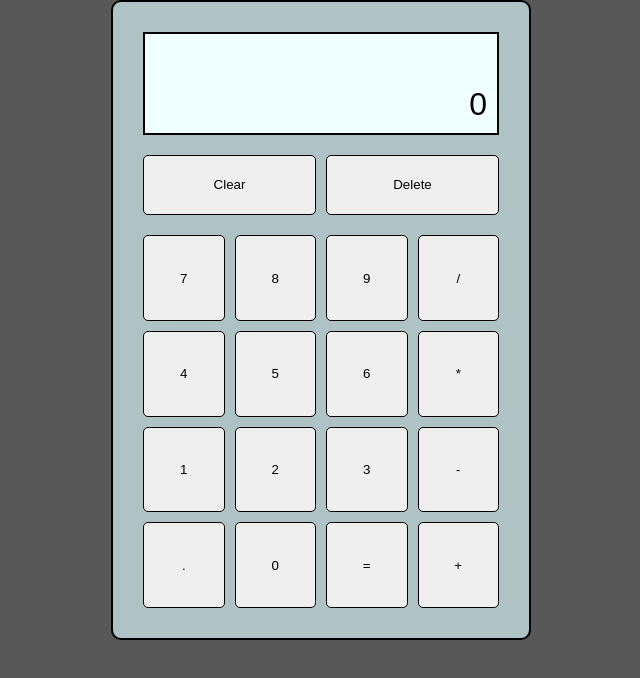
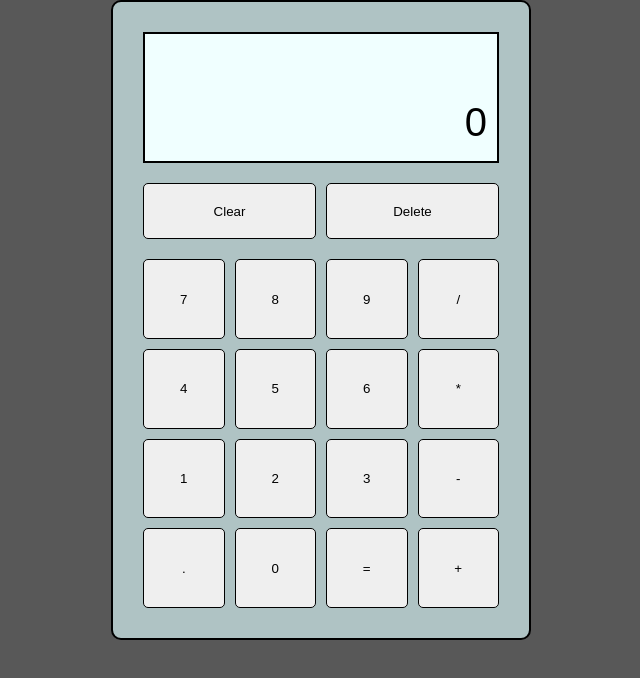
Before and after one commit to aflamiano-career/odin-calculator, a plain HTML site: page index.html in a window 1280 px wide. Shown: the whole page, without its empty margins (319-959 px from the left). Drawn offline with Linux system fonts and the light colour scheme; a web font is replaced by a local one.

Commit message:
display UI cleanup and removed comments

```diff
--- a/scripts.js
+++ b/scripts.js
@@ -102,9 +102,9 @@ mainKeys.forEach((key) => {
                 let result = numberSets.reduce((result, numbers, index) => {
                     return operate(operations[index - 1], parseFloat(result), parseFloat(numbers));
                 });
-                console.log(numberSets);
+                // console.log(numberSets);
                 // console.log(operations);
-                console.log(result);
+                // console.log(result);
                 if (isNaN(result)) {
                     clearFunction();
                     displayedTotal.innerText = result;
--- a/style.css
+++ b/style.css
@@ -22,7 +22,7 @@ body {
     width: 420px;
     height: 640px;
     display: grid;
-    grid-template-rows: 1fr .65fr 4fr;
+    grid-template-rows: 1.5fr .65fr 4fr;
     gap: 20px;
     background-color: rgb(175, 195, 196);
     padding: 30px;
@@ -32,10 +32,11 @@ body {
 
 .display {
     background-color: azure;
+    display: grid;
     padding: 10px;
-    display: grid;
     grid-template-rows: 1fr 1.25fr 2fr;
     border: 2px solid #000;
+    overflow-x: scroll;
     /* font-family: 'Orbitron', sans-serif; */
     font-family: 'Akshar', sans-serif;
 }
@@ -45,7 +46,7 @@ body {
 }
 
 .display-input {
-    font-size: 2rem;
+    font-size: 2.5rem;
 }
 
 button {
```
